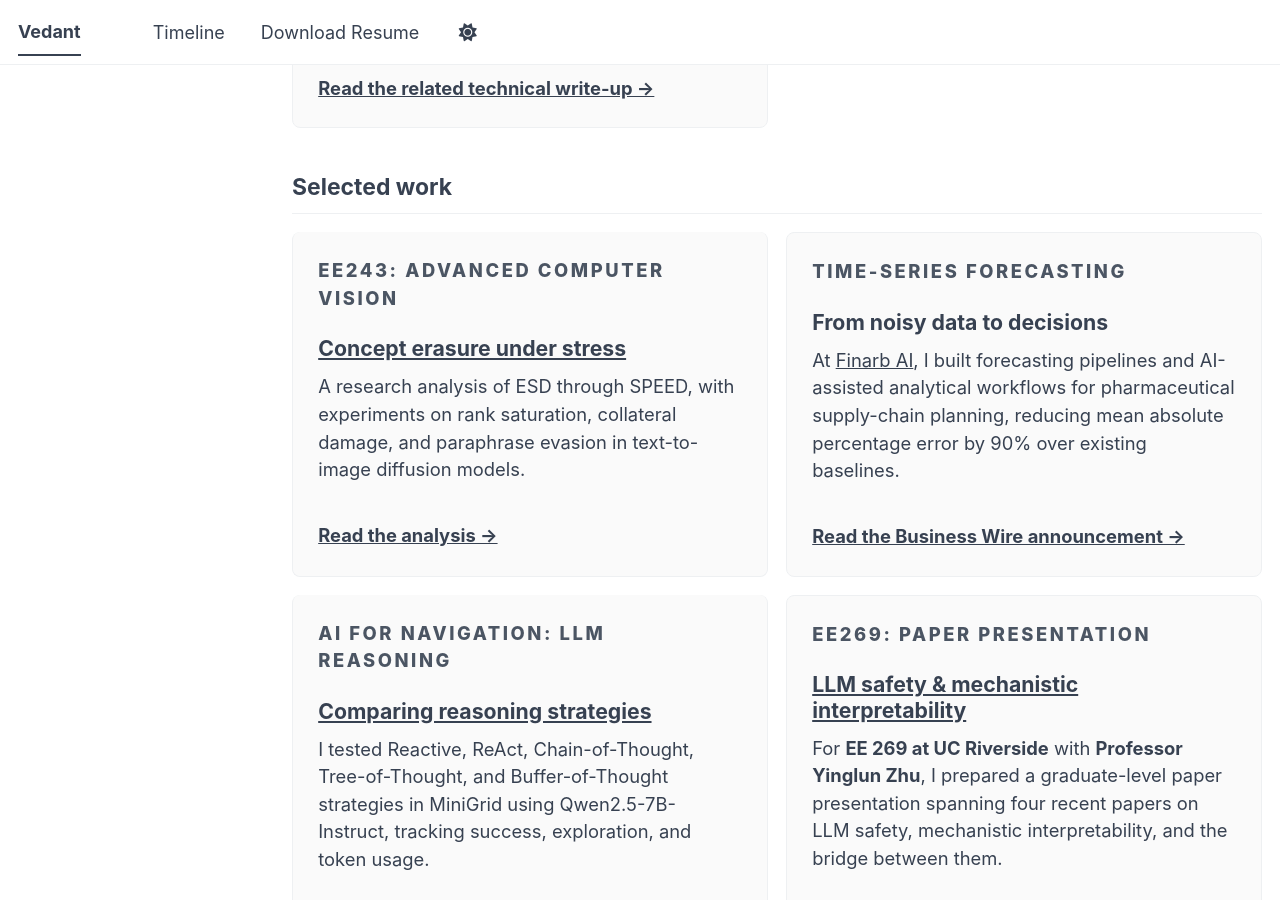
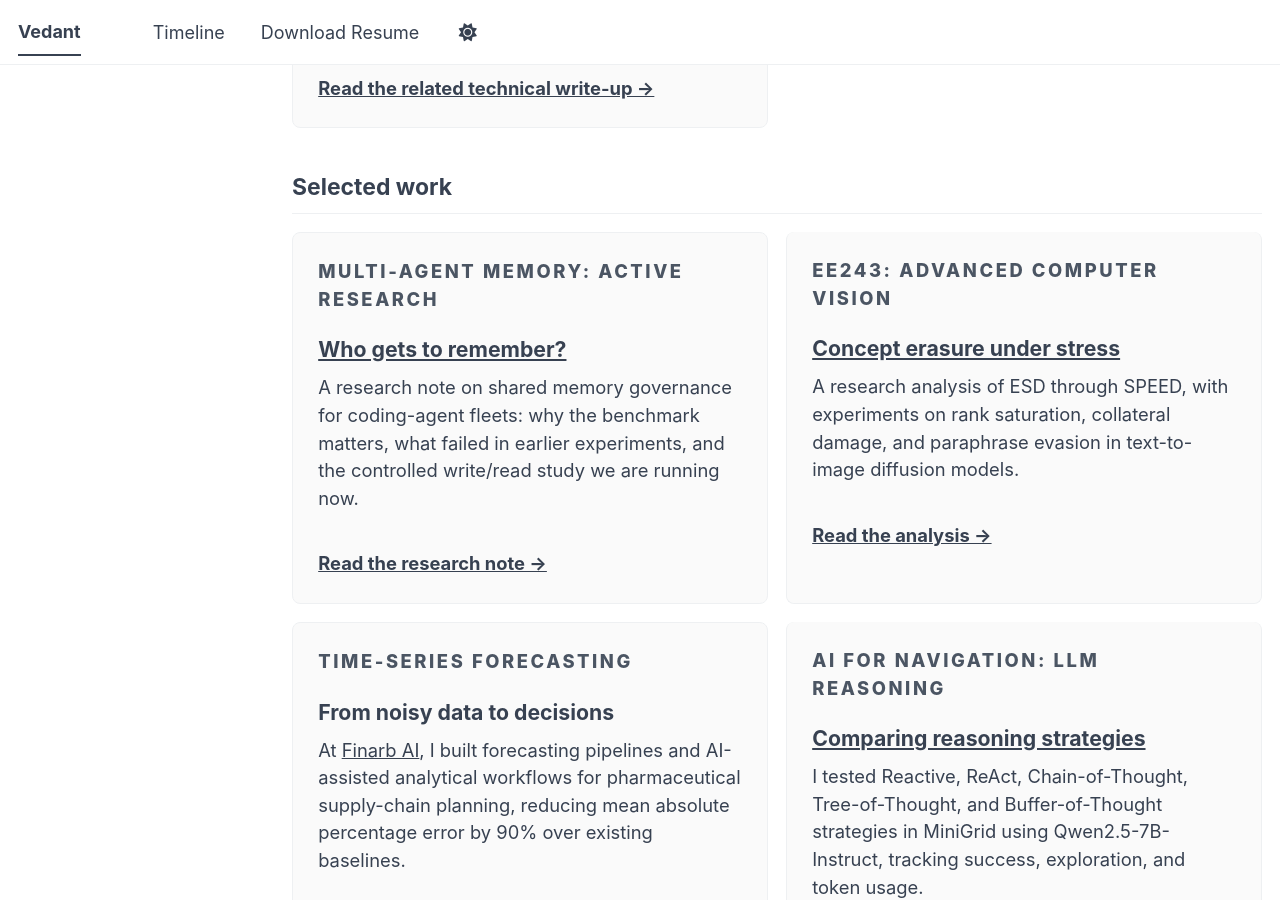
Before and after one commit to Vedant2100/vedant2100.github.io, a Jekyll site: the page built from _pages/about.md, in a window 1280 px wide and 900 px high, scrolled down 1066 px. Built offline with Jekyll 4.4.1, drawn with Linux system fonts in a browser that asks for light colours; some web fonts are replaced; a script bundle is joined from its source files by our own code; library files that are not in the unit come from our copies.

Commit message:
Link Fleet Mem research note from homepage

```diff
--- a/_pages/about.md
+++ b/_pages/about.md
@@ -34,6 +34,12 @@ redirect_from:
 ## Selected work
 
 <div class="home-grid home-grid--two">
+  <article class="home-card">
+    <p class="home-card__eyebrow">MULTI-AGENT MEMORY: ACTIVE RESEARCH</p>
+    <h3><a href="/fleet-mem/">Who gets to remember?</a></h3>
+    <p>A research note on shared memory governance for coding-agent fleets: why the benchmark matters, what failed in earlier experiments, and the controlled write/read study we are running now.</p>
+    <a class="home-card__link" href="/fleet-mem/">Read the research note →</a>
+  </article>
   <article class="home-card home-card--accent">
     <p class="home-card__eyebrow">EE243: ADVANCED COMPUTER VISION</p>
     <h3><a href="/concept-erasure-analysis/">Concept erasure under stress</a></h3>
```
